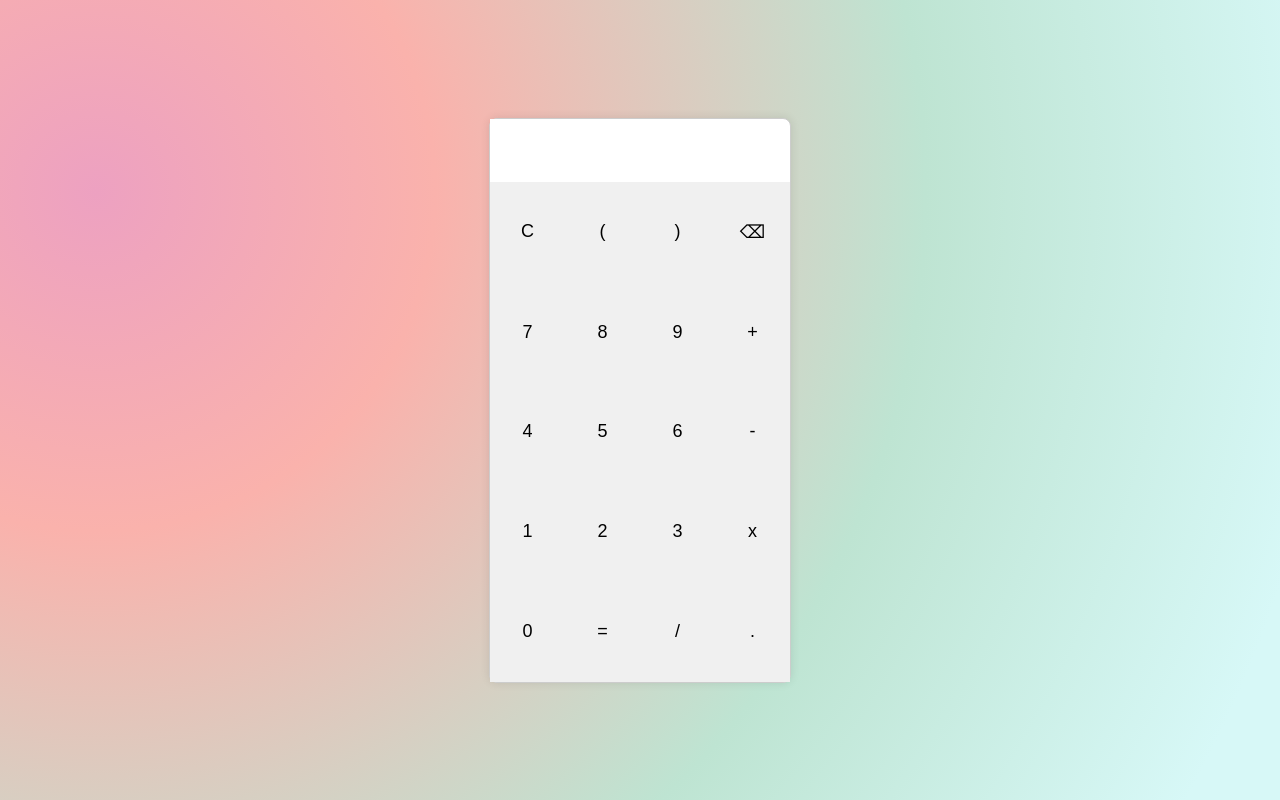
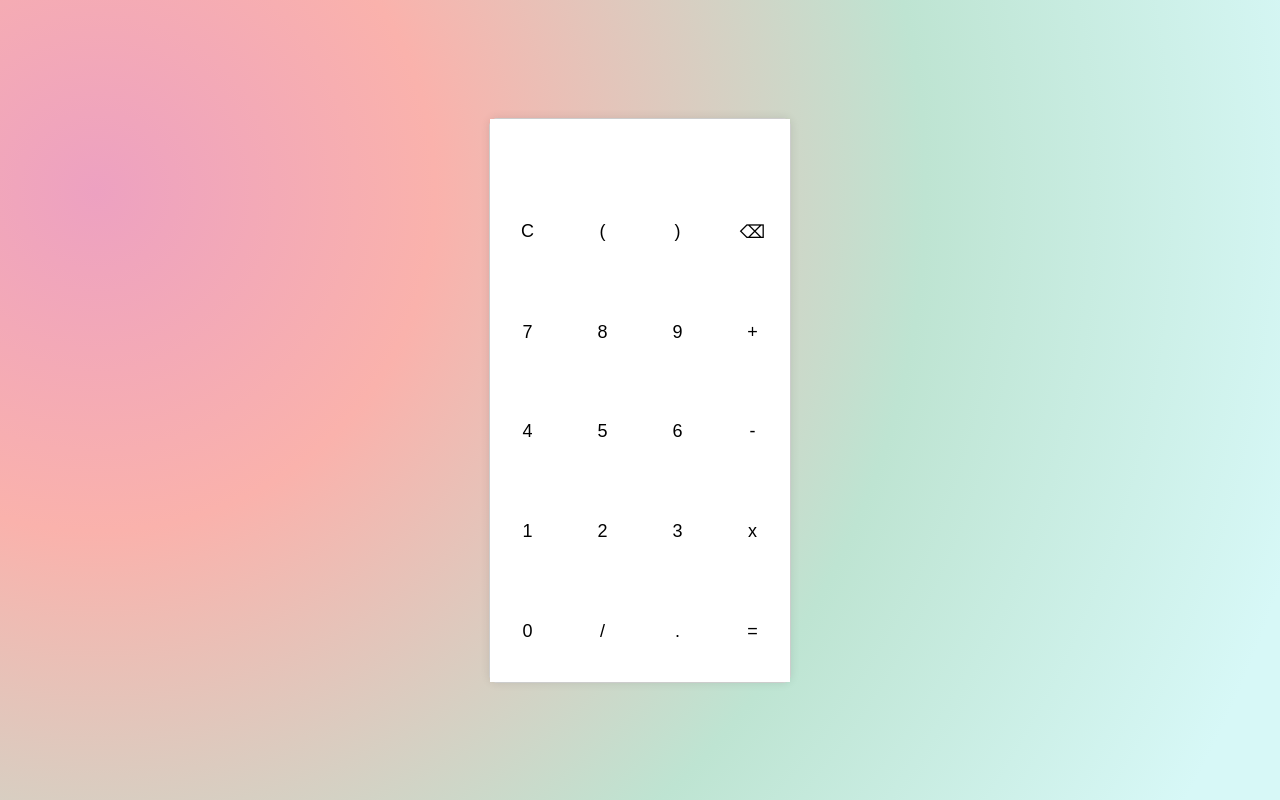
Before and after one commit to Rachel2001/CODSOFT-Task3, a plain HTML site: page index.html in a window 1280 px wide. Drawn offline with Linux system fonts and the light colour scheme.

Commit message:
intergrated css and html
styling the calculator and fixed errors

```diff
--- a/index.html
+++ b/index.html
@@ -3,10 +3,11 @@
   <head>
     <meta charset="UTF-8" />
     <meta name="viewport" content="width=device-width, initial-scale=1.0" />
-    <link rel="stylesheet" href="sweet.css">
+    <link rel="stylesheet" href="sweet.css" />
     <title>Calculator</title>
   </head>
   <body>
+    <div class="box">
       <div class="calculator">
         <input type="text" id="display" readonly />
         <div class="buttons">
@@ -27,9 +28,10 @@
           <button onclick="appendToDisplay('3')">3</button>
           <button onclick="appendToDisplay('*')">x</button>
           <button onclick="appendToDisplay('0')">0</button>
-        <button onclick="calculate()">=</button>
           <button onclick="appendToDisplay('/')">/</button>
           <button onclick="appendToDisplay('.')">.</button>
+          <button onclick="calculate()">=</button>
+        </div>
       </div>
     </div>
     <script src="sour.js"></script>
--- a/sweet.css
+++ b/sweet.css
@@ -4,7 +4,13 @@ body {
   justify-content: center;
   height: 100vh;
   margin: 0;
-    background: radial-gradient(circle at 7.5% 24%, rgb(237, 161, 193) 0%, rgb(250, 178, 172) 25.5%, rgb(190, 228, 210) 62.3%, rgb(215, 248, 247) 93.8%);
+  background: radial-gradient(
+    circle at 7.5% 24%,
+    rgb(237, 161, 193) 0%,
+    rgb(250, 178, 172) 25.5%,
+    rgb(190, 228, 210) 62.3%,
+    rgb(215, 248, 247) 93.8%
+  );
 }
 
 .calculator {
@@ -16,7 +22,7 @@ body {
 }
 
 #display {
-   width: 100px;
+  width: 260px;
   padding: 20px;
   font-size: 20px;
   border: none;
@@ -36,7 +42,7 @@ button {
   border: none;
   outline: none;
   cursor: pointer;
-    background-color: #f0f0f0;
+  background-color: white;
   transition: background-color 0.3s ease;
 }
 
```
Lines whose indentation alone changed are shown as unchanged.
